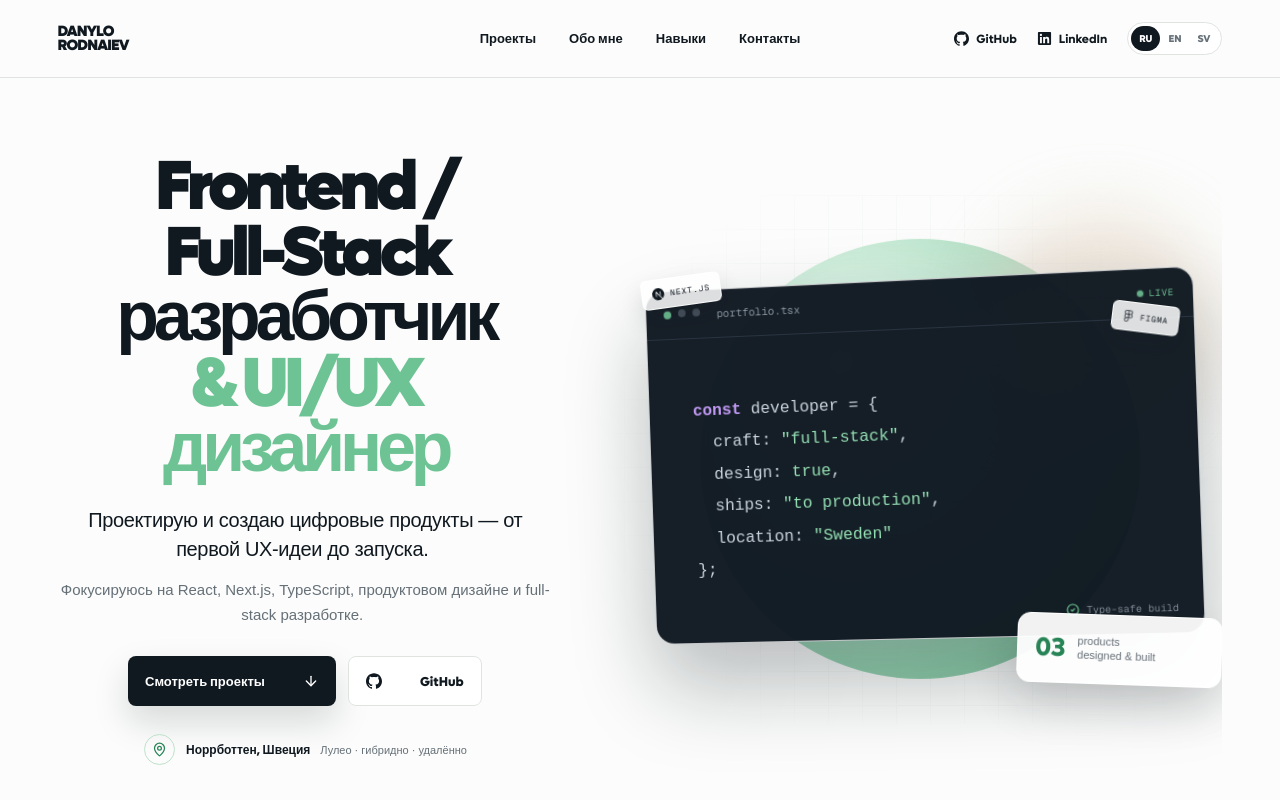
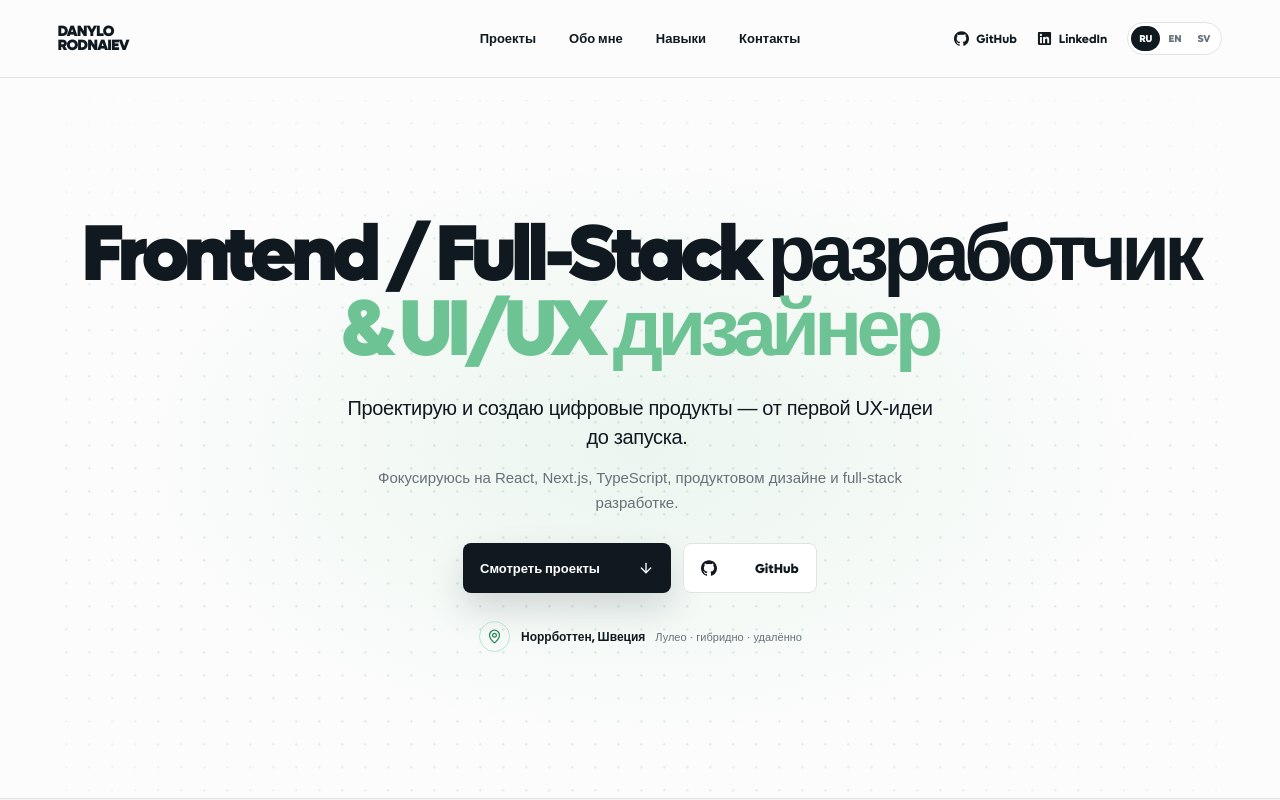
Before and after one commit to WHOAMI54664/Portfolio_Rodnaiev, a Next.js app: page / in a window 1280 px wide. Shown: the top 800 px of the page. Built offline with nearby package versions, Linux system fonts and the light colour scheme; a web font is replaced by a local one.

Commit message:
Center hero and add dotted grid

```diff
--- a/app/globals.css
+++ b/app/globals.css
@@ -34,12 +34,14 @@ a { text-decoration: none; }
 .menu-toggle { width: 40px; height: 40px; padding: 0; border: 1px solid var(--line); border-radius: 50%; background: #fff; flex-direction: column; align-items: center; justify-content: center; }
 .menu-toggle svg { width: 19px; height: 19px; }
 
-.hero { min-height: 720px; padding-block: 76px 82px; display: grid; grid-template-columns: minmax(430px,.9fr) minmax(520px,1.1fr); gap: 5vw; align-items: center; overflow: hidden; }
-.hero-copy { position: relative; z-index: 2; display: flex; flex-direction: column; align-items: center; text-align: center; animation: rise .65s ease both; }
+.hero { min-height: 720px; padding-block: 76px 82px; position: relative; display: grid; grid-template-columns: 1fr; place-items: center; overflow: hidden; isolation: isolate; }
+.hero::before { --dot-step: 23px; content: ""; position: absolute; inset: 3% -4.5vw 0; z-index: -2; opacity: .58; pointer-events: none; background-image: radial-gradient(circle,rgba(39,132,87,.28) 1.15px,transparent 1.35px); background-size: var(--dot-step) var(--dot-step); background-position: center; -webkit-mask-image: radial-gradient(ellipse 76% 72% at 50% 54%,#000 24%,rgba(0,0,0,.76) 58%,transparent 100%); mask-image: radial-gradient(ellipse 76% 72% at 50% 54%,#000 24%,rgba(0,0,0,.76) 58%,transparent 100%); animation: dotGridDrift 18s linear infinite; }
+.hero::after { content: ""; position: absolute; inset: 10% 5% 7%; z-index: -1; pointer-events: none; background: radial-gradient(ellipse at center,rgba(109,195,147,.11),transparent 68%); }
+.hero-copy { width: min(1120px,100%); margin-inline: auto; position: relative; z-index: 2; display: flex; flex-direction: column; align-items: center; text-align: center; animation: rise .65s ease both; }
 .eyebrow, .section-kicker { margin: 0; text-transform: uppercase; letter-spacing: .12em; color: var(--mint-deep); font-size: 10px; font-weight: 850; }
 .eyebrow { display: flex; align-items: center; gap: 10px; }
 .eyebrow span { width: 7px; height: 7px; border-radius: 50%; background: var(--mint); box-shadow: 0 0 0 6px var(--mint-soft); animation: pulse 2.2s infinite; }
-.hero h1 { margin: 0 0 24px; max-width: 760px; font-size: clamp(58px,5.45vw,86px); font-weight: 900; line-height: .94; letter-spacing: -.073em; text-wrap: balance; }
+.hero h1 { margin: 0 0 27px; max-width: 1120px; font-size: clamp(64px,6.2vw,102px); font-weight: 900; line-height: .94; letter-spacing: -.073em; text-wrap: balance; }
 .hero h1 em { display: inline-block; color: var(--mint); font-style: normal; font-weight: 900; }
 .hero-intro { width: 100%; max-width: 610px; margin: 0 0 13px; font-size: 20px; line-height: 1.48; letter-spacing: -.018em; }
 .hero-detail { width: 100%; max-width: 580px; margin: 0; color: var(--muted); font-size: 15px; line-height: 1.65; }
@@ -156,6 +158,7 @@ footer { min-height: 150px; display: grid; grid-template-columns: 1fr 1fr 1fr au
 @keyframes orbDrift { 50% { transform: translate3d(16px,-12px,0) scale(1.035); } }
 @keyframes typeCursor { 0%,49% { opacity: 1; } 50%,100% { opacity: 0; } }
 @keyframes typeCursorFinish { 0%,35% { opacity: 1; } 36%,70% { opacity: 0; } 71%,99% { opacity: 1; } 100% { opacity: 0; } }
+@keyframes dotGridDrift { to { background-position: var(--dot-step) var(--dot-step); } }
 
 .hero-visual { --pointer-x: 0px; --pointer-y: 0px; --pointer-x-reverse: 0px; --pointer-y-reverse: 0px; --pointer-x-soft: 0px; --pointer-y-soft: 0px; }
 .hero-visual .code-window { transform: perspective(1200px) rotateY(-5deg) rotateZ(-2deg) translate3d(var(--pointer-x),var(--pointer-y),0); transition: transform .22s ease-out; }
@@ -213,7 +216,7 @@ footer { min-height: 150px; display: grid; grid-template-columns: 1fr 1fr 1fr au
 }
 
 @media (max-width: 1120px) {
-  .site-header { grid-template-columns: 1fr auto; }.desktop-nav { display: none; }.hero { grid-template-columns: 1fr 1fr; }.header-right .social-link { display: none; }.menu-toggle { display: flex; }
+  .site-header { grid-template-columns: 1fr auto; }.desktop-nav { display: none; }.hero { grid-template-columns: 1fr; }.header-right .social-link { display: none; }.menu-toggle { display: flex; }
   .mobile-menu-scrim { display: block; position: fixed; inset: 78px 0 0; z-index: 27; border: 0; background: rgba(8,14,18,.42); backdrop-filter: blur(4px); opacity: 0; visibility: hidden; pointer-events: none; transition: opacity .28s ease, visibility .28s ease; }
   .mobile-menu-scrim.open { opacity: 1; visibility: visible; pointer-events: auto; }
   .mobile-menu { width: min(520px,100%); height: calc(100dvh - 78px); padding: 24px 4.5vw 30px; position: fixed; top: 78px; right: 0; z-index: 28; display: flex; flex-direction: column; overflow-y: auto; border-left: 1px solid var(--line); background: rgba(251,252,251,.98); box-shadow: -30px 40px 70px rgba(16,24,32,.14); transform: translateX(102%); visibility: hidden; transition: transform .32s cubic-bezier(.22,.8,.28,1), visibility .32s ease; }
@@ -240,7 +243,7 @@ footer { min-height: 150px; display: grid; grid-template-columns: 1fr 1fr 1fr au
 }
 
 @media (max-width: 560px) {
-  .section-shell { width: calc(100% - 32px); }.site-header { height: 70px; padding: 0 16px; }.header-right { gap: 7px; }.language-switcher button { padding: 6px 7px; }.mobile-menu-scrim { inset-block-start: 70px; }.mobile-menu { width: 100%; height: calc(100dvh - 70px); top: 70px; padding: 20px 18px 24px; border-left: 0; }.mobile-menu > a { min-height: 74px; grid-template-columns: 35px 1fr auto; }.mobile-menu > a span { font-size: 34px; }.mobile-menu-footer { align-items: flex-end; }.mobile-menu-footer > div { flex-direction: column; gap: 7px; }.hero { min-height: auto; padding-block: 48px 54px; }.hero h1 { margin-top: 0; font-size: 46px; line-height: .98; letter-spacing: -.058em; }.hero-intro { font-size: 17px; }.hero-actions { width: 100%; flex-wrap: wrap; justify-content: center; }.location-line p { align-items: center; flex-direction: column; gap: 3px; }
+  .section-shell { width: calc(100% - 32px); }.site-header { height: 70px; padding: 0 16px; }.header-right { gap: 7px; }.language-switcher button { padding: 6px 7px; }.mobile-menu-scrim { inset-block-start: 70px; }.mobile-menu { width: 100%; height: calc(100dvh - 70px); top: 70px; padding: 20px 18px 24px; border-left: 0; }.mobile-menu > a { min-height: 74px; grid-template-columns: 35px 1fr auto; }.mobile-menu > a span { font-size: 34px; }.mobile-menu-footer { align-items: flex-end; }.mobile-menu-footer > div { flex-direction: column; gap: 7px; }.hero { min-height: auto; padding-block: 48px 54px; }.hero::before { --dot-step: 18px; inset-inline: -16px; opacity: .5; }.hero h1 { margin-top: 0; font-size: 46px; line-height: .98; letter-spacing: -.058em; }.hero-intro { font-size: 17px; }.hero-actions { width: 100%; flex-wrap: wrap; justify-content: center; }.location-line p { align-items: center; flex-direction: column; gap: 3px; }
   .hero-visual { min-height: 360px; }.orb-one { width: 300px; height: 300px; }.code-window { width: 97%; min-height: 270px; }.code-window pre { padding: 42px 22px; font-size: 12px; }.floating-card { right: -3px; bottom: 19px; min-width: 170px; }.tech-pill { display: none; }
   .work-section,.about-section,.skills-section { padding-block: 78px; }.section-heading h2,.about-copy h2,.contact-inner h2 { font-size: 39px; }.project-filters { width: 100%; }.project-filters button { flex: 1; padding-inline: 7px; }.project-card .project-visual, .project-card:nth-child(even) .project-visual { min-height: 315px; }.project-copy { padding: 28px 24px 34px; }.project-copy h3 { font-size: 42px; }.project-actions { align-items: flex-start; flex-direction: column; gap: 17px; }.mockup { width: 94%; }.search-ui { padding: 36px 20px; }.phone,.food-phone { width: 27%; }.verify-float { left: 4px; }
   .portrait-card { min-height: 440px; max-width: 430px; aspect-ratio: .82; margin-bottom: -96px; }.portrait-card::after { height: 34%; inset-inline: -10%; }.about-copy { padding-top: 66px; }.about-copy h2 { margin-bottom: 22px; }.about-note { padding: 18px; }.role-panel { margin-top: 26px; }.process-panel { padding: 23px 18px; }.process-heading { margin-bottom: 21px; }.process { grid-template-columns: 1fr; }.process > div { min-height: 62px; padding: 14px; flex-direction: row; align-items: center; justify-content: flex-start; gap: 18px; border-right: 0; }.process > div:nth-child(even),.process > div:last-child { border-right: 0; }.process > div:last-child { border-bottom: 0; }.skills-section { padding-block: 64px; }.section-heading.compact { margin-bottom: 24px; }.skills-grid { grid-template-columns: 1fr; gap: 8px; }.skill-card,.ai-card { min-height: 0; padding: 18px; }.skill-card { row-gap: 14px; }.skill-1,.skill-2,.skill-3,.skill-4,.skill-5,.skill-6 { grid-column: auto; }.ai-card { grid-column: 1/-1; grid-template-columns: 48px 1fr; gap: 14px; }.ai-orb { width: 48px; height: 48px; font-size: 14px; }.ai-card h3 { font-size: 17px; }.ai-card p { font-size: 10px; }.credentials { grid-template-columns: 1fr; padding-block: 70px; }.credentials article { padding: 28px; }.credentials h3 { margin-top: 48px; }.contact-inner { padding-block: 70px; }.email-button b { font-size: 11px; }.contact-actions > div { flex-wrap: wrap; } footer { grid-template-columns: 1fr; gap: 15px; }
--- a/app/page.tsx
+++ b/app/page.tsx
@@ -3,8 +3,8 @@
 import Image from "next/image";
 import { useEffect, useMemo, useState } from "react";
 import { FaLinkedin } from "react-icons/fa6";
-import { LuArrowDown, LuArrowDownRight, LuArrowRight, LuArrowUpRight, LuCircleCheck, LuDownload, LuGraduationCap, LuMapPin, LuMenu, LuX } from "react-icons/lu";
-import { SiFigma, SiGithub, SiGmail, SiNextdotjs } from "react-icons/si";
+import { LuArrowDown, LuArrowDownRight, LuArrowRight, LuArrowUpRight, LuDownload, LuGraduationCap, LuMapPin, LuMenu, LuX } from "react-icons/lu";
+import { SiGithub, SiGmail } from "react-icons/si";
 
 type Language = "ru" | "en" | "sv";
 type ProjectKey = "ostrov" | "laboris" | "nordic";
@@ -432,9 +432,6 @@ export default function Home() {
     const root = document.documentElement;
     const motionSelector = [
       ".hero-copy > *",
-      ".hero-visual .code-window",
-      ".hero-visual .floating-card",
-      ".hero-visual .tech-pill",
       ".section-heading > *",
       ".project-card",
       ".project-copy > *",
@@ -499,45 +496,6 @@ export default function Home() {
     };
   }, []);
 
-  useEffect(() => {
-    const heroVisual = document.querySelector<HTMLElement>(".hero-visual");
-    const reducedMotion = window.matchMedia("(prefers-reduced-motion: reduce)").matches;
-    const finePointer = window.matchMedia("(hover: hover) and (pointer: fine)").matches;
-    if (!heroVisual || reducedMotion || !finePointer) return;
-
-    let frame = 0;
-    const resetParallax = () => {
-      heroVisual.style.setProperty("--pointer-x", "0px");
-      heroVisual.style.setProperty("--pointer-y", "0px");
-      heroVisual.style.setProperty("--pointer-x-reverse", "0px");
-      heroVisual.style.setProperty("--pointer-y-reverse", "0px");
-      heroVisual.style.setProperty("--pointer-x-soft", "0px");
-      heroVisual.style.setProperty("--pointer-y-soft", "0px");
-    };
-    const moveParallax = (event: PointerEvent) => {
-      const bounds = heroVisual.getBoundingClientRect();
-      const x = (event.clientX - bounds.left) / bounds.width - 0.5;
-      const y = (event.clientY - bounds.top) / bounds.height - 0.5;
-      cancelAnimationFrame(frame);
-      frame = requestAnimationFrame(() => {
-        heroVisual.style.setProperty("--pointer-x", `${x * 16}px`);
-        heroVisual.style.setProperty("--pointer-y", `${y * 13}px`);
-        heroVisual.style.setProperty("--pointer-x-reverse", `${x * -20}px`);
-        heroVisual.style.setProperty("--pointer-y-reverse", `${y * -16}px`);
-        heroVisual.style.setProperty("--pointer-x-soft", `${x * 9}px`);
-        heroVisual.style.setProperty("--pointer-y-soft", `${y * 7}px`);
-      });
-    };
-
-    heroVisual.addEventListener("pointermove", moveParallax);
-    heroVisual.addEventListener("pointerleave", resetParallax);
-    return () => {
-      cancelAnimationFrame(frame);
-      heroVisual.removeEventListener("pointermove", moveParallax);
-      heroVisual.removeEventListener("pointerleave", resetParallax);
-    };
-  }, []);
-
   return (
     <main id="top">
       <div className="scroll-progress" style={{ width: `${scrollProgress}%` }} />
@@ -569,12 +527,6 @@ export default function Home() {
           <TypewriterText className="hero-detail" text={t.heroDetail} delay={420 + t.heroIntro.length * 18} speed={12} />
           <div className="hero-actions"><a className="primary-button" href="#work">{t.viewWork}<LuArrowDown /></a><a className="secondary-button" href={SOCIAL.github} target="_blank" rel="noreferrer"><SiGithub /> GitHub</a></div>
           <div className="location-line"><span><LuMapPin /></span><p><b>{t.location}</b><small>{t.availability}</small></p></div>
-        </div>
-        <div className="hero-visual" aria-label="Interactive developer workspace illustration">
-          <div className="hero-grid" /><div className="orb orb-one" /><div className="orb orb-two" />
-          <div className="code-window"><div className="window-top"><i /><i /><i /><span>portfolio.tsx</span><small><i className="live-dot" /> LIVE</small></div><pre><code><b>const</b> developer = {`{`}<br />  craft: <mark>&quot;full-stack&quot;</mark>,<br />  design: <mark>true</mark>,<br />  ships: <mark>&quot;to production&quot;</mark>,<br />  location: <mark>&quot;Sweden&quot;</mark><br />{`}`};</code></pre><div className="code-status"><LuCircleCheck /> Type-safe build</div></div>
-          <div className="floating-card"><b>03</b><span>products<br />designed & built</span></div>
-          <div className="tech-pill pill-one"><SiNextdotjs /> NEXT.JS</div><div className="tech-pill pill-two"><SiFigma /> FIGMA</div>
         </div>
       </section>
 
```
